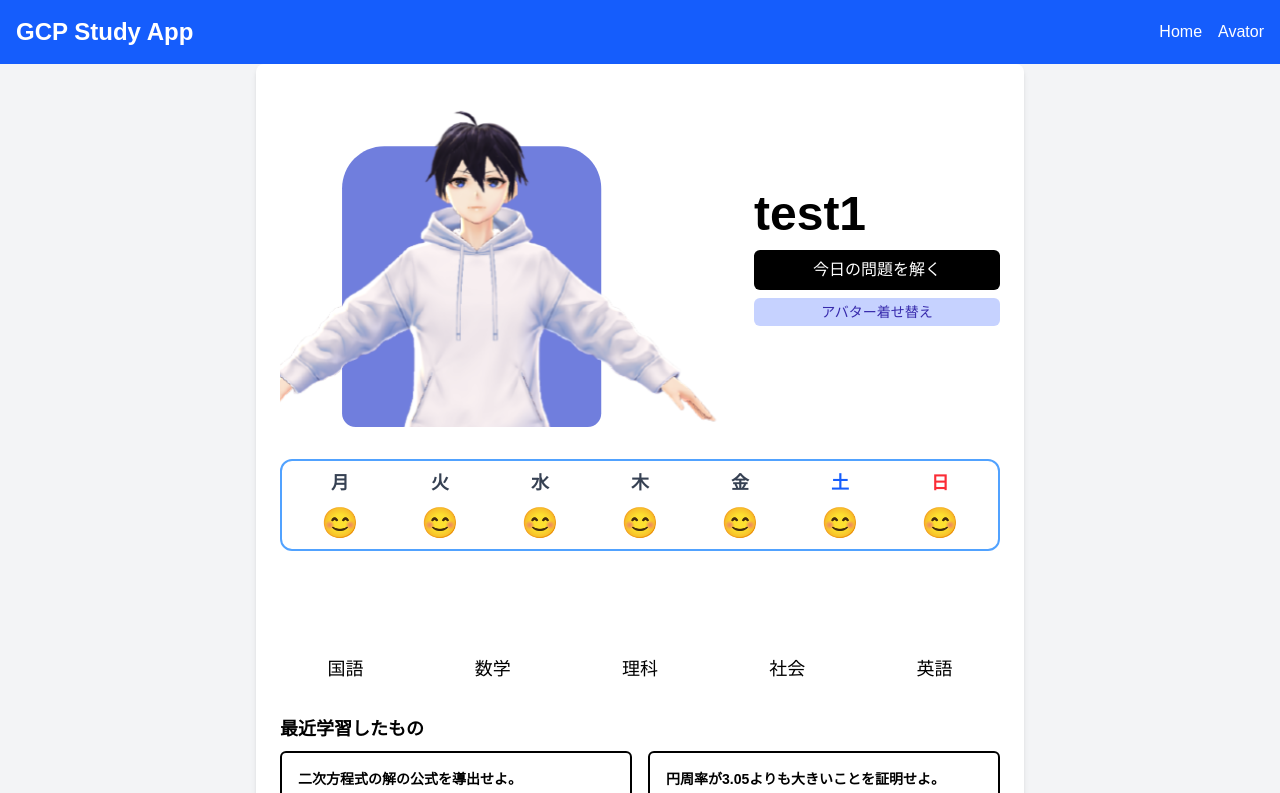
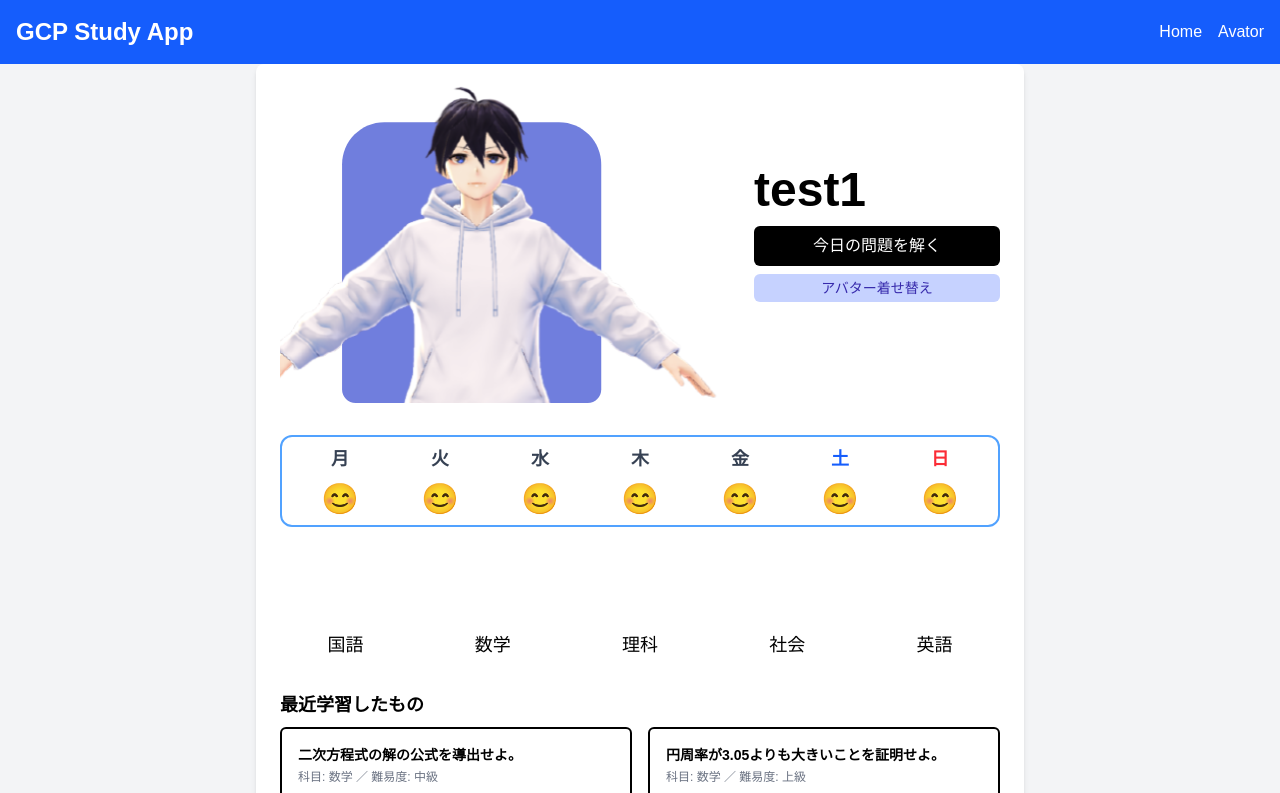
Before and after one commit to Kenjiro56/gcp-eduapp-front, a Next.js app: page / in a window 1280 px wide. Shown: the top 793 px of the page. Built offline with nearby package versions, Linux system fonts and the light colour scheme.

Commit message:
feat/avatorRoute

```diff
--- a/src/app/page.tsx
+++ b/src/app/page.tsx
@@ -95,7 +95,7 @@ const Home = () => {
   const currentUser = dummyUserData[0]; // 仮のユーザーデータを使用
   return (
     <div className="w-full flex justify-center bg-gray-100 min-h-screen">
-      <div className="bg-white w-full max-w-[768px] rounded-lg p-6 shadow-md">
+      <div className="bg-white w-full max-w-[768px] rounded-lg px-6 shadow-md">
         {/* アバターとユーザー情報 */}
         <div className="flex items-center gap-6">
           <Image
@@ -113,7 +113,9 @@ const Home = () => {
               今日の問題を解く
             </button>
             <div className="mt-2 text-center">
-              <button className="w-full px-4 py-1 bg-indigo-200 text-indigo-800 text-sm rounded-md">
+              <button className="w-full px-4 py-1 bg-indigo-200 text-indigo-800 text-sm rounded-md"
+                onClick={() => router.push('/avator')}
+              >
                 アバター着せ替え
               </button>
             </div>
```
